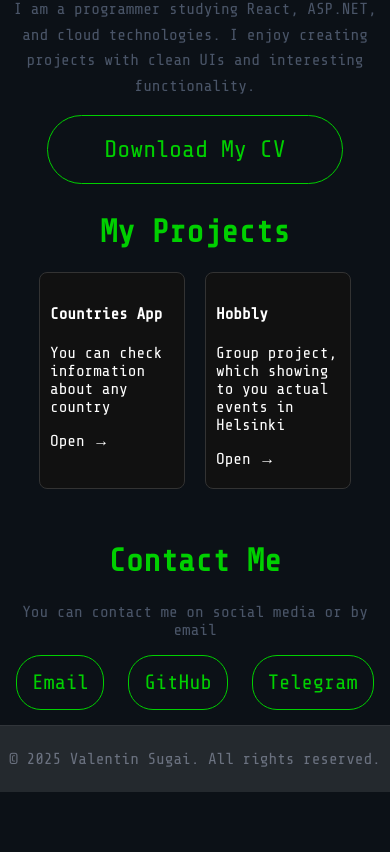
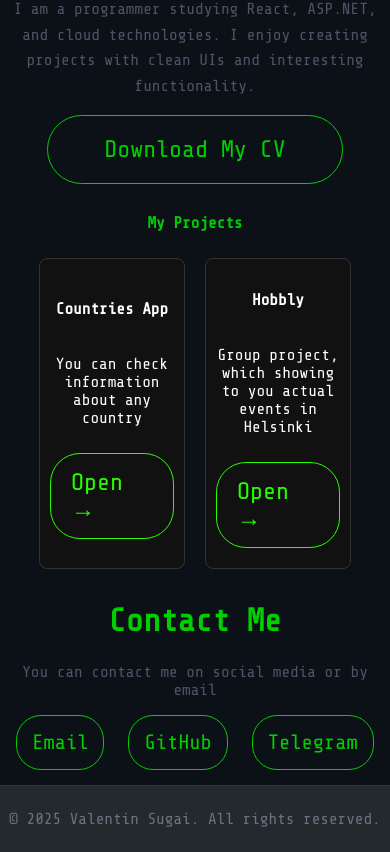
Before and after one commit to WellNoteOne/MyPage, a React (Vite) app: page / in a window 390 px wide. Shown: the part 907-1759 px from the top of the page. Before the commit the page ends 1699 px from the top, so only its background shows below. Built offline with nearby package versions, Linux system fonts and the light colour scheme; a web font is replaced by a local one.

Commit message:
added small adaptive

```diff
--- a/src/components/Projects/Projects.css
+++ b/src/components/Projects/Projects.css
@@ -121,4 +121,33 @@
   .project-preview {
     display: none;
   }
+  .project-card {
+    display: flex;
+    flex-direction: column;
+    transition: none;
+    transform: none;
+    justify-content: center;
+    align-items: center;
+  }
+  .project-card:hover {
+    transform: none;
+    box-shadow: none;
+    transition: none;
+  }
+  .projects-title {
+    font-size: 1rem;
+  }
+  .project-link {
+    color: rgb(38, 255, 0);
+    font-size: 1.5rem;
+    margin: 10px auto 0px auto;
+    padding: 15px 20px;
+    border: 1px solid rgb(38, 255, 0);
+    border-radius: 30px;
+  }
+  .project-desc {
+    justify-content: center;
+    align-items: center;
+    text-align: center;
+  }
 }
```
